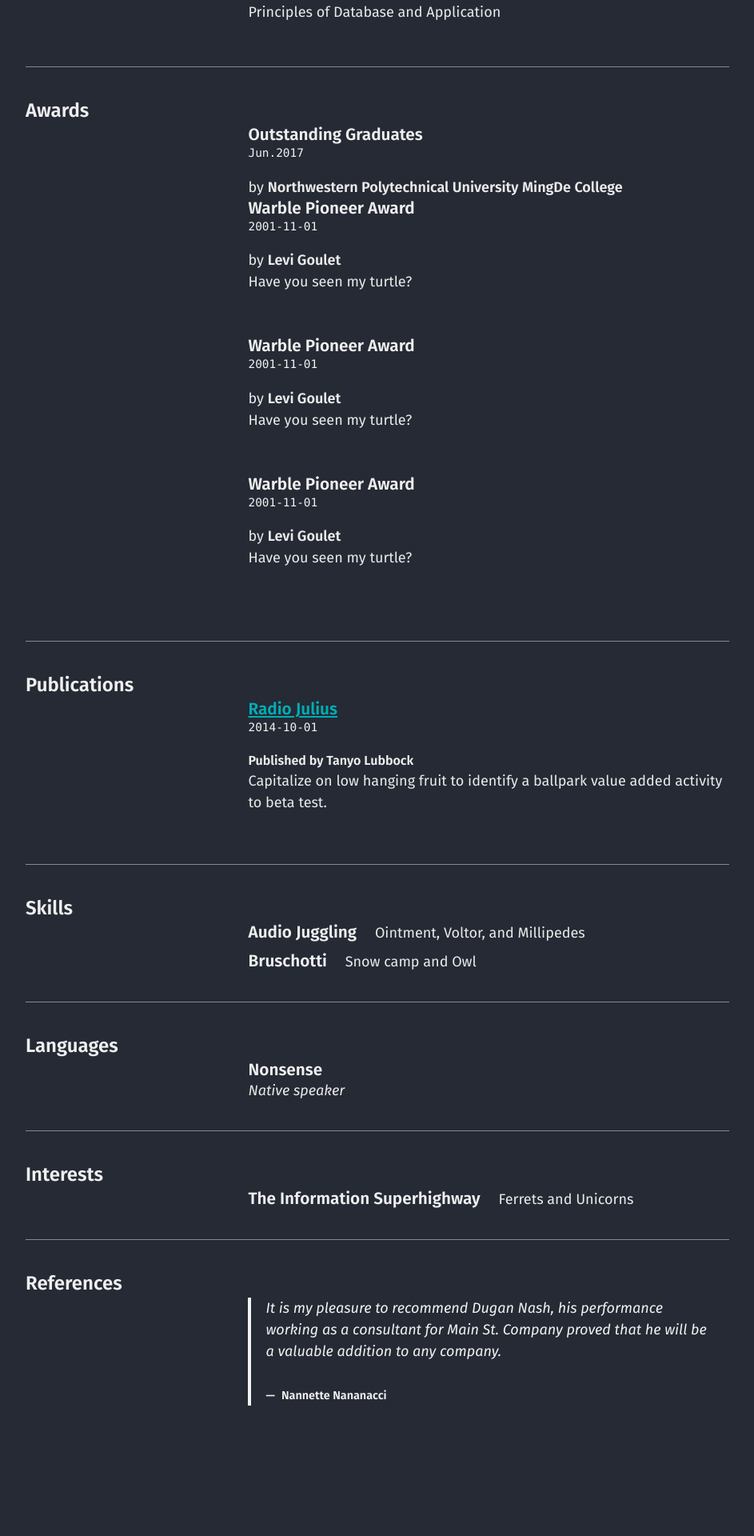
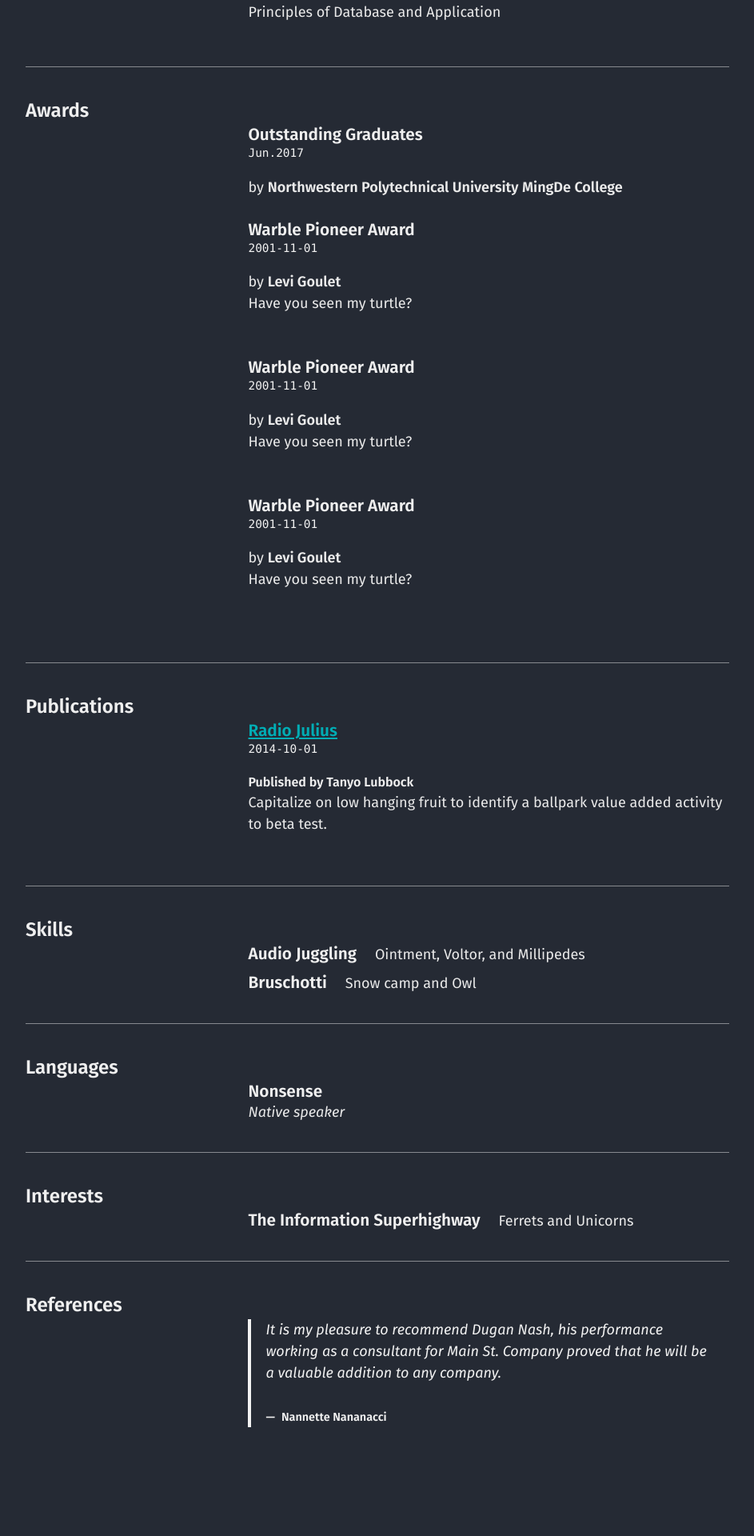
Before and after one commit to chen709847237/chen709847237, a Jekyll site: the page built from cv.md, in a window 1280 px wide. Shown: the part 1647-3567 px from the top of the page at 80% size, without its empty margins (40-983 px from the left). Built offline with Jekyll 4.4.1, drawn with Linux system fonts in a browser that asks for light colours.

```diff
--- a/_data/cv.json
+++ b/_data/cv.json
@@ -68,21 +68,21 @@
       "title": "Outstanding Graduates",
       "date": "Jun.2017",
       "awarder": "Northwestern Polytechnical University MingDe College",
-      "summary":
+      "summary": ""
     },
-        {
+    {
       "title": "Warble Pioneer Award",
       "date": "2001-11-01",
       "awarder": "Levi Goulet",
       "summary": "Have you seen my turtle?"
     },
-        {
+    {
       "title": "Warble Pioneer Award",
       "date": "2001-11-01",
       "awarder": "Levi Goulet",
       "summary": "Have you seen my turtle?"
     },
-        {
+    {
       "title": "Warble Pioneer Award",
       "date": "2001-11-01",
       "awarder": "Levi Goulet",
```
